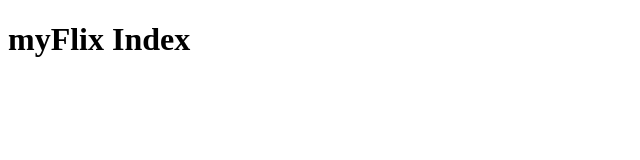
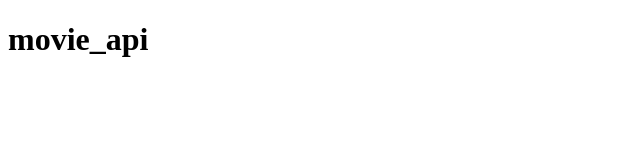
Before and after one commit to Alvaromedia/movie_api, a website: page index.html in a window 1280 px wide. Shown: the whole page, without its empty margins (0-640 px from the left). Drawn offline with Linux system fonts and the light colour scheme.

Commit message:
Update index.html
Changed name

```diff
--- a/index.html
+++ b/index.html
@@ -5,11 +5,11 @@
   <meta charset="UTF-8">
   <meta http-equiv="X-UA-Compatible" content="IE=edge">
   <meta name="viewport" content="width=device-width, initial-scale=1.0">
-  <title>myFlix app</title>
+  <title>movie_api</title>
 </head>
 
 <body>
-  <h1>myFlix Index</h1>
+  <h1>movie_api</h1>
 </body>
 
 </html>
```
